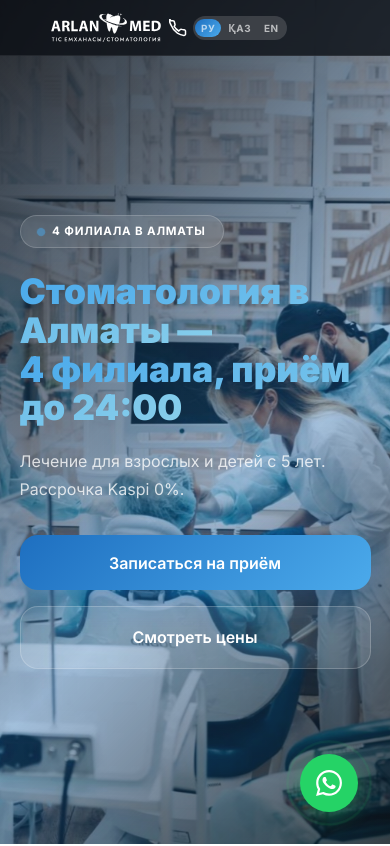
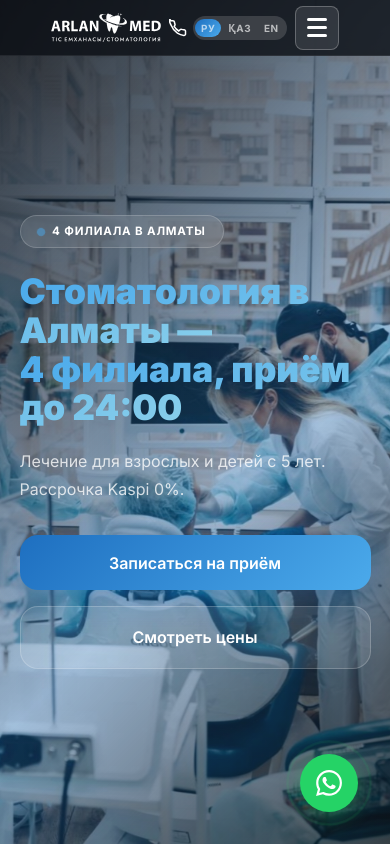
Before and after one commit to aelumus/arlan-med, a plain HTML site: page index.html in a window 390 px wide. Shown: the top 846 px of the page. Drawn offline with Linux system fonts and the light colour scheme.

Commit message:
Fix invisible burger icon: set explicit line width on mobile
Co-authored-by: Cursor <cursoragent@cursor.com>

```diff
--- a/css/style.css
+++ b/css/style.css
@@ -157,11 +157,15 @@ input, textarea, select { font-family: inherit; }
   min-width: 44px; min-height: 44px; border-radius: var(--radius-sm);
   -webkit-tap-highlight-color: transparent;
 }
-.burger-line { height: 2.5px; background: var(--c-dark); border-radius: 99px; transition: all var(--transition); transform-origin: center; }
-.header.hero-mode .burger-line { background: var(--c-white); }
-.burger.open .burger-line:nth-child(1) { transform: translateY(7.5px) rotate(45deg); }
-.burger.open .burger-line:nth-child(2) { opacity:0; transform: scaleX(0); }
-.burger.open .burger-line:nth-child(3) { transform: translateY(-7.5px) rotate(-45deg); }
+.burger-line {
+  display: block; width: 20px; height: 3px;
+  background: var(--c-dark); border-radius: 99px;
+  transition: all var(--transition); transform-origin: center;
+}
+.header.hero-mode .burger-line { background: #fff; }
+.burger.open .burger-line:nth-child(1) { transform: translateY(8px) rotate(45deg); }
+.burger.open .burger-line:nth-child(2) { opacity: 0; transform: scaleX(0); }
+.burger.open .burger-line:nth-child(3) { transform: translateY(-8px) rotate(-45deg); }
 
 /* Mobile nav */
 .mobile-nav {
@@ -518,7 +522,16 @@ input, textarea, select { font-family: inherit; }
   .header__right { gap: .35rem; flex-shrink: 0; margin-left: auto; }
   .lang-sw { padding: 2px; gap: 1px; }
   .lang-btn { padding: 3px 6px; font-size: .62rem; }
-  .burger { display: flex; flex-shrink: 0; margin-left: .15rem; }
+  .burger {
+    display: flex; flex-shrink: 0; margin-left: .15rem;
+    background: rgba(255, 255, 255, .1);
+    border: 1px solid rgba(255, 255, 255, .25);
+  }
+  .header.scrolled .burger {
+    background: rgba(0, 0, 0, .04);
+    border-color: rgba(0, 0, 0, .12);
+  }
+  .header.scrolled .burger-line { background: var(--c-dark); }
   .mobile-nav { display: block; }
   /* Always readable header on mobile over hero */
   .header.hero-mode {
```
